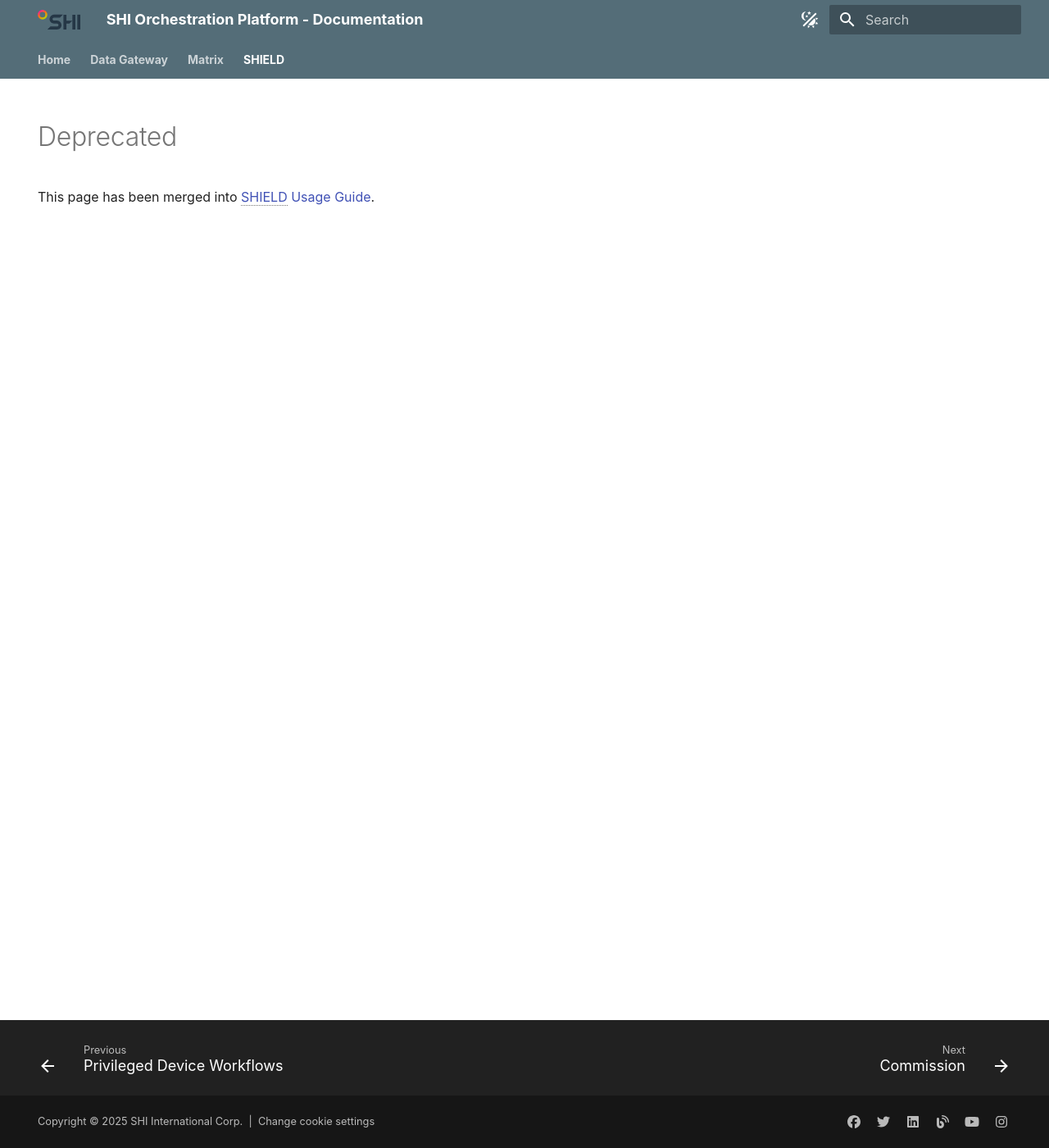
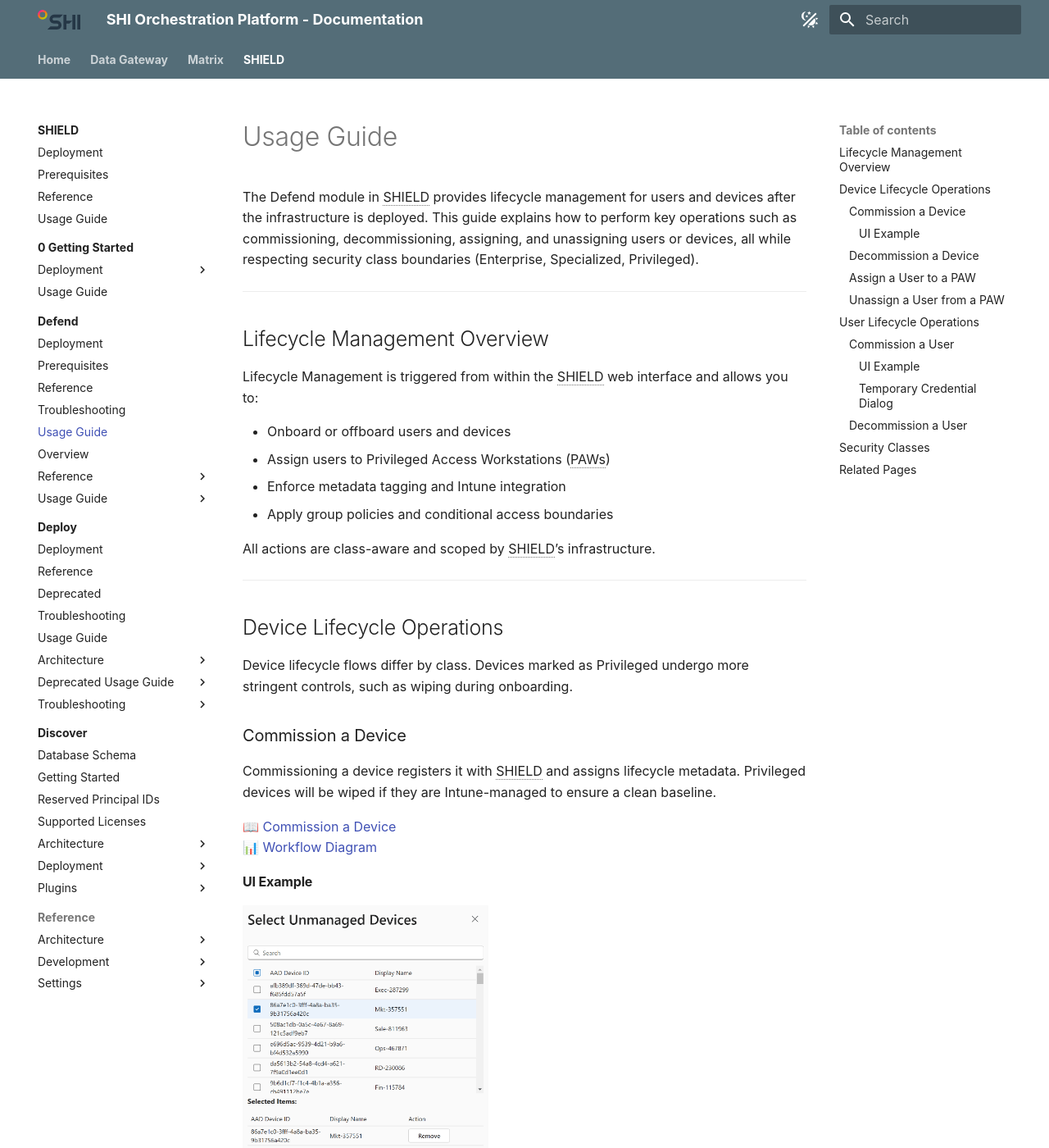
Before and after one commit to Software-Hardware-Integration-Lab/Documentation, an MkDocs documentation site: the page built from docs/SHIELD/Defend/Usage-Guide.md, in a window 1280 px wide and 1400 px high. Shown: the whole window at 82% size. Built offline with MkDocs 1.6.1 and Material for MkDocs 9.7.7, drawn with Linux system fonts in a browser that asks for light colours; plug-ins that fetch from the network failed and are left out; some of the changed text lies outside the part shown.

Commit message:
Commit 3: Full rewrite of Defend module (overview, deployment, usage, reference, prerequisites, troubleshooting)

```diff
--- /dev/null
+++ b/docs/SHIELD/Defend/Usage-Guide.md
@@ -0,0 +1,121 @@
+# Usage Guide
+
+The Defend module in SHIELD provides lifecycle management for users and devices after the infrastructure is deployed. This guide explains how to perform key operations such as commissioning, decommissioning, assigning, and unassigning users or devices, all while respecting security class boundaries (Enterprise, Specialized, Privileged).
+
+---
+
+## Lifecycle Management Overview
+
+Lifecycle Management is triggered from within the SHIELD web interface and allows you to:
+
+- Onboard or offboard users and devices
+- Assign users to Privileged Access Workstations (PAWs)
+- Enforce metadata tagging and Intune integration
+- Apply group policies and conditional access boundaries
+
+All actions are class-aware and scoped by SHIELD’s infrastructure.
+
+---
+
+## Device Lifecycle Operations
+
+Device lifecycle flows differ by class. Devices marked as Privileged undergo more stringent controls, such as wiping during onboarding.
+
+### Commission a Device
+
+Commissioning a device registers it with SHIELD and assigns lifecycle metadata. Privileged devices will be wiped if they are Intune-managed to ensure a clean baseline.
+
+📖 [Commission a Device](Usage-Guide/Device/0-Commission.md)
+📊 [Workflow Diagram](Reference/Diagrams/Device-Commission.md)
+
+#### UI Example
+
+![Select Device - Light](../../assets/Images/Screenshots/Select-Unmanaged-Device-Light.png#only-light){ loading=lazy width="300" }
+![Select Device - Dark](../../assets/Images/Screenshots/Select-Unmanaged-Device-Dark.png#only-dark){ loading=lazy width="300" }
+
+!!! warning "Privileged Commissioning"
+    Wipe commands are issued to Intune-managed devices during commissioning to protect against residual compromise.
+
+---
+
+### Decommission a Device
+
+Removes a device from SHIELD’s lifecycle system.
+
+📖 [Decommission a Device](Usage-Guide/Device/1-Decommission.md)
+📊 [Workflow Diagram](Reference/Diagrams/Device-Decommission.md)
+
+---
+
+### Assign a User to a PAW
+
+Assigns one or more users to a privileged device (PAW). All others will be denied access.
+
+📖 [Assign User](Usage-Guide/Device/2-Assign.md)
+📊 [Workflow Diagram](Reference/Diagrams/Device-Assign.md)
+
+---
+
+### Unassign a User from a PAW
+
+Removes a user’s access from a PAW. If no users remain, a wipe is issued.
+
+📖 [Unassign User](Usage-Guide/Device/3-Unassign.md)
+📊 [Workflow Diagram](Reference/Diagrams/Device-Unassign.md)
+
+---
+
+## User Lifecycle Operations
+
+SHIELD supports onboarding and offboarding for both privileged and non-privileged users.
+
+### Commission a User
+
+Privileged users are created as new cloud-only accounts. Others are brought into management using existing identities. Temporary credentials are generated at creation.
+
+📖 [Commission a User](Usage-Guide/User/Commission.md)
+📊 [Workflow Diagram](Reference/Diagrams/User-Commission.md)
+
+#### UI Example
+
+![Select User - Light](../../assets/Images/Screenshots/Select-Unmanaged-User-Light.png#only-light){ loading=lazy width="300" }
+![Select User - Dark](../../assets/Images/Screenshots/Select-Unmanaged-User-Dark.png#only-dark){ loading=lazy width="300" }
+
+#### Temporary Credential Dialog
+
+![Temp Credentials - Light](../../assets/Images/Screenshots/Temporary-Credential-Dialog-Light.png#only-light){ loading=lazy }
+![Temp Credentials - Dark](../../assets/Images/Screenshots/Temporary-Credential-Dialog-Dark.png#only-dark){ loading=lazy }
+
+---
+
+### Decommission a User
+
+Privileged users are deleted from Entra ID. Non-privileged users are simply removed from SHIELD management.
+
+📖 [Decommission a User](Usage-Guide/User/Decommission.md)
+📊 [Workflow Diagram](Reference/Diagrams/User-Decommission.md)
+
+---
+
+## Security Classes
+
+All operations respect SHIELD’s class-based enforcement:
+
+- **Enterprise**: standard users/devices with baseline protections
+- **Specialized**: enhanced controls and policy targeting
+- **Privileged**: strict isolation, hardware requirements, auto-wiping, credential controls
+
+Class is selected at the top of the UI before performing lifecycle actions.
+
+!!! note "Default Class"
+    The UI defaults to **Privileged**. Make sure to adjust if managing non-privileged assets.
+
+---
+
+## Related Pages
+
+- [Defend Overview](index.md)
+- [Device Commissioning](Usage-Guide/Device/0-Commission.md)
+- [User Commissioning](Usage-Guide/User/Commission.md)
+- [Reference Diagrams](Reference.md)
+- [Hardware Requirements](Reference/Hardware-Selection.md)
--- a/docs/SHIELD/Defend/Usage-Guide/index.md
+++ /dev/null
@@ -1,8 +0,0 @@
----
-hide:
-  - navigation
-  - toc
----
-# Deprecated
-
-This page has been merged into [SHIELD Usage Guide](../../Usage-Guide.md).
--- /dev/null
+++ b/docs/SHIELD/Defend/index.md
@@ -0,0 +1,49 @@
+# Overview
+
+The Defend module is responsible for all lifecycle operations within the SHIELD platform. It provides user and device onboarding, offboarding, access enforcement, and enforcement of privileged workflows in alignment with the SPA model deployed by the Deploy module.
+
+Whereas the Deploy module provisions the infrastructure, **Defend is responsible for using that infrastructure to manage the identities and devices inside it**.
+
+---
+
+## What Defend Manages
+
+- Commissioning and decommissioning users and devices
+- Assigning privileged users to privileged devices (PAWs)
+- Automatic Intune and Entra ID tagging
+- Lifecycle management rules based on selected security class
+
+All these actions are exposed via the SHIELD Lifecycle UI and the platform’s API endpoints.
+
+---
+
+## Security Class Enforcement
+
+Defend strictly applies the lifecycle rules associated with each of SHIELD’s supported security classes:
+
+- **Enterprise (ESM)** – standard business users and workstations
+- **Specialized (SSM)** – elevated or regulated roles and systems
+- **Privileged (PSM)** – most secure tier, requires clean hardware, wipes on commission/unassign, and restricted access boundaries
+
+The class is selected in the UI prior to performing any lifecycle action.
+
+---
+
+## Entry Points
+
+After the SHIELD infrastructure is deployed, the Defend module is accessed via the SHIELD UI home screen:
+
+- **Lifecycle Device Management** – for commissioning, decommissioning, assignment, and unassignment
+- **Lifecycle User Management** – for onboarding and offboarding privileged and standard users
+
+The lifecycle engine handles all object mapping, Intune tagging, group membership, and access scope enforcement automatically based on your selections.
+
+---
+
+## Related Pages
+
+- [Deployment](Deployment.md)
+- [Prerequisites](Prerequisites.md)
+- [Usage Guide](Usage-Guide.md)
+- [Reference](Reference.md)
+- [Troubleshooting](Troubleshooting.md)
```
Also changed, not shown: docs/SHIELD/0-Getting-Started/index.md (+2 -2 lines), docs/SHIELD/Defend/Deployment.md (added, +59 -0 lines), docs/SHIELD/Defend/Prerequisites.md (added, +65 -0 lines), docs/SHIELD/Defend/Reference.md (added, +87 -0 lines), docs/SHIELD/Defend/Reference/Hardware-Selection.md (+1 -1 lines), docs/SHIELD/Defend/Troubleshooting.md (added, +89 -0 lines), docs/SHIELD/Defend/Usage-Guide/deprecated-index.md (added, +8 -0 lines), docs/SHIELD/Prerequisites.md (+1 -1 lines), docs/SHIELD/index.md (+1 -1 lines), docs/index.md (+1 -1 lines).
